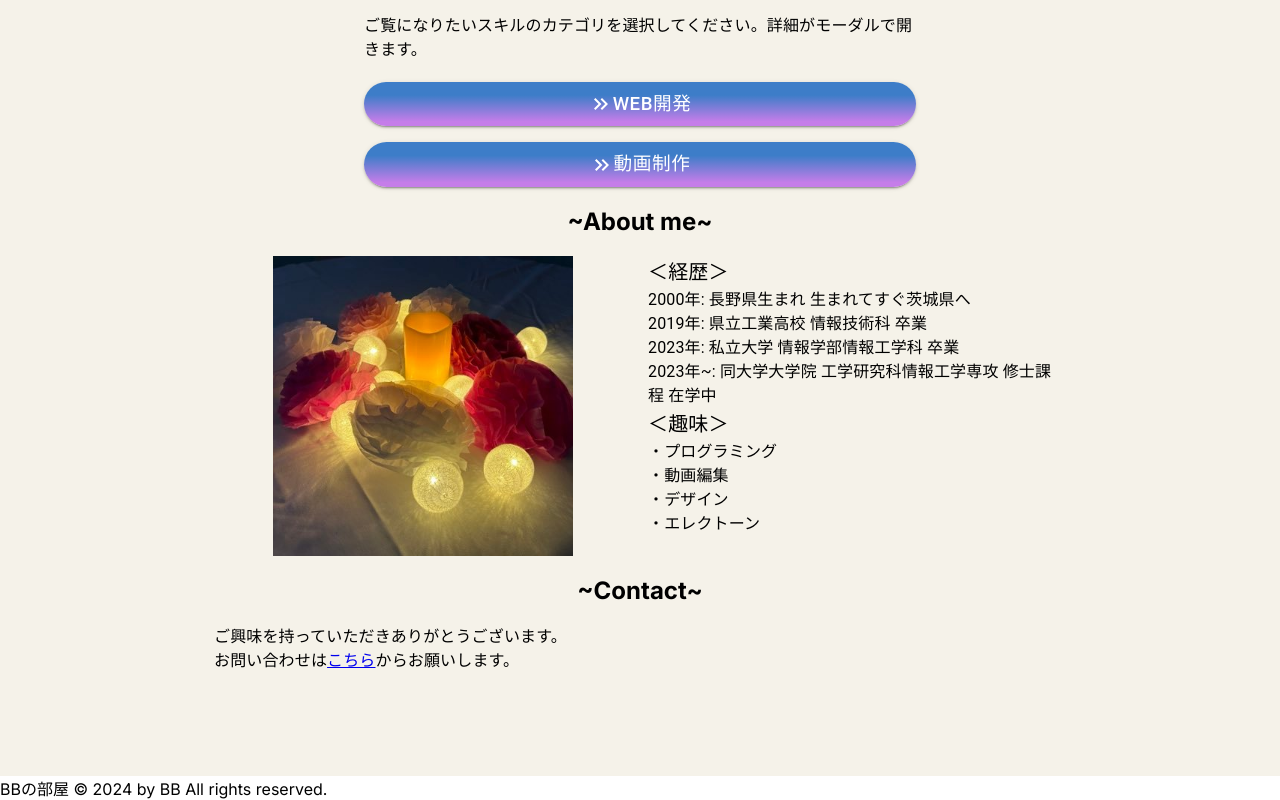
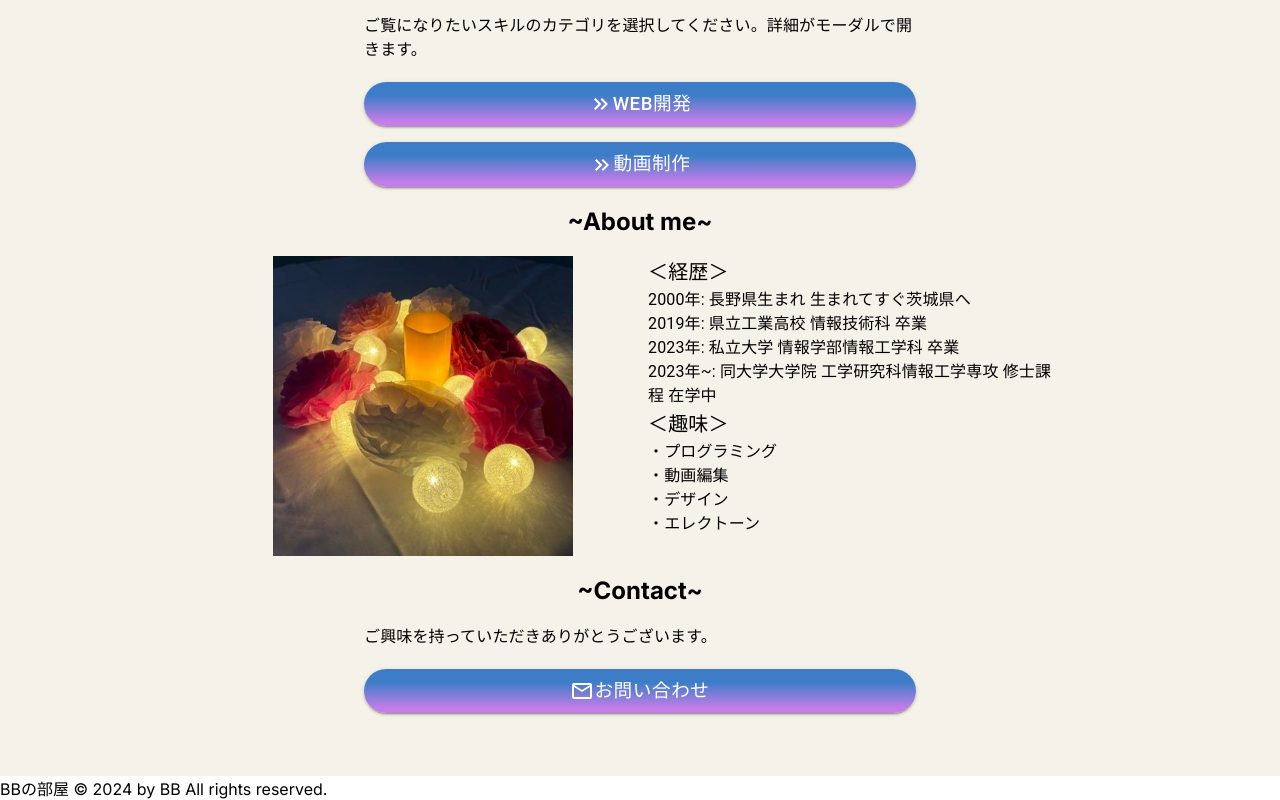
Before and after one commit to KHashimoto3/My_Portfolio, a Next.js app in the folder front/: page / in a window 1280 px wide. Shown: the part 1603-2403 px from the top of the page. Built offline with nearby package versions, Linux system fonts and the light colour scheme.

Commit message:
お問い合わせボタンを新たに配置した。

```diff
--- a/front/src/app/_home-sections/HomeContact.tsx
+++ b/front/src/app/_home-sections/HomeContact.tsx
@@ -1,18 +1,33 @@
-import { Container, Typography } from "@mui/material";
+"use client";
+
+import { Button, Container, Stack, Typography } from "@mui/material";
+
+import MailOutlineIcon from "@mui/icons-material/MailOutline";
 
 export default function HomeContact() {
   return (
-    <Container maxWidth="md" sx={{ height: "200px" }}>
+    <Container maxWidth="sm" sx={{ height: "200px" }}>
       <h2 style={{ textAlign: "center" }}>~Contact~</h2>
       <Typography variant="body1" component={"p"}>
         ご興味を持っていただきありがとうございます。
-        <br />
-        お問い合わせは
-        <a href="https://forms.gle/KVG7xSB1c8d7MDmB9" target="_blank">
-          こちら
-        </a>
-        からお願いします。
       </Typography>
+      <Stack spacing={2} textAlign={"center"} sx={{ marginTop: "20px" }}>
+        <Button
+          variant="contained"
+          sx={{
+            marginRadius: "10px",
+            fontSize: "14pt",
+            maxWidth: "100%",
+            borderRadius: "30px",
+            color: "white",
+            background: "linear-gradient(#3d7dc8 30%, #c57de9 90%)",
+          }}
+          onClick={() => window.open("https://forms.gle/KVG7xSB1c8d7MDmB9")}
+        >
+          <MailOutlineIcon />
+          お問い合わせ
+        </Button>
+      </Stack>
     </Container>
   );
 }
```
